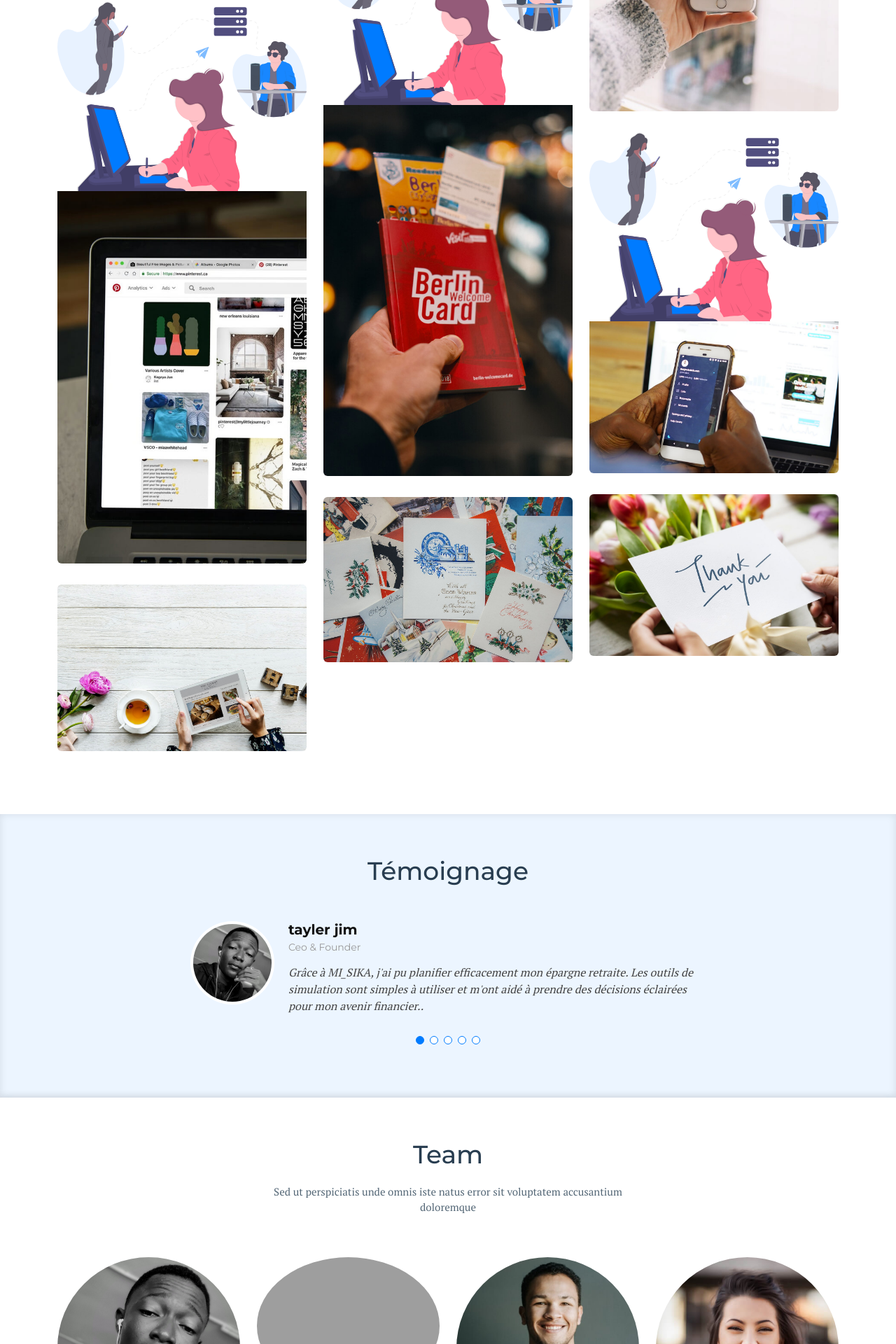
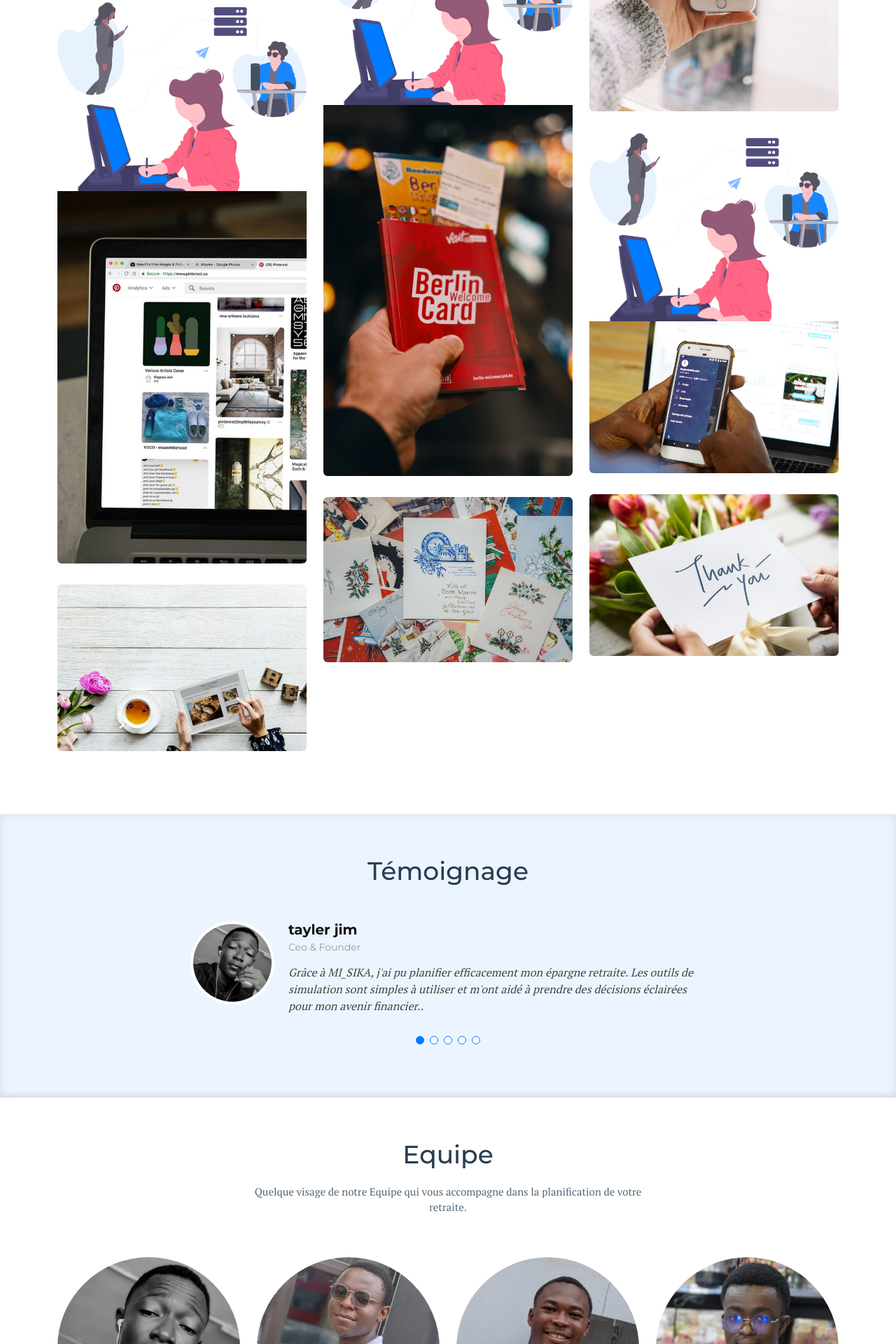
Before and after one commit to josisi98/MI_SIKA, a Flask app: template templates/Accueil.html in a window 1280 px wide. Shown: the part 4580-6500 px from the top of the page at 70% size. Run offline with Flask 3, Linux system fonts and the light colour scheme; the template is opened without the code that fills it, so the values that code supplies are empty; some libraries are stand-ins or nearby versions; grey boxes are pictures that could not be loaded.

Commit message:
second commit

```diff
--- a/app.py
+++ b/app.py
@@ -1,4 +1,5 @@
-from flask import Flask, request, flash, redirect, url_for, render_template, jsonify
+from flask import Flask, request, flash, redirect, url_for, render_template
+from flask_sqlalchemy import SQLAlchemy
 import smtplib
 from email.mime.text import MIMEText
 from email.mime.multipart import MIMEMultipart
@@ -6,7 +7,74 @@
 app = Flask(__name__)
 app.secret_key = 'lavienestrien'
 
-# Routes
+# Configuration de la base de données
+app.config['SQLALCHEMY_DATABASE_URI'] = 'sqlite:///MI_SIKA.db'
+db = SQLAlchemy(app)
+
+# Modèle Utilisateur
+class Utilisateur(db.Model):
+    id = db.Column(db.Integer, primary_key=True)
+    nom = db.Column(db.String(100), nullable=False)
+    email = db.Column(db.String(100), unique=True, nullable=False)
+    messages = db.relationship('Message', backref='expediteur', lazy=True)
+
+    def __repr__(self):
+        return f'Utilisateur({self.nom}, {self.email})'
+
+# Modèle Message
+class Message(db.Model):
+    id = db.Column(db.Integer, primary_key=True)
+    sujet = db.Column(db.String(200), nullable=False)
+    contenu = db.Column(db.Text, nullable=False)
+    expediteur_id = db.Column(db.Integer, db.ForeignKey('utilisateur.id'), nullable=False)
+
+    def __repr__(self):
+        return f'Message({self.sujet}, {self.expediteur_id})'
+
+# Configuration du serveur SMTP (remplacez par vos propres informations)
+receiving_email_address = 'josiaskouassi98@gmail.com'
+smtp_host = 'smtp.example.com'
+smtp_port = 587
+smtp_username = 'Tayler'
+smtp_password = 'verlaine@12'
+
+# Fonction d'envoi d'e-mail (inchangée)
+def send_email(name, email, subject, message):
+    sender_email = 'votre_adresse@gmail.com'  # Remplacez par votre adresse e-mail
+
+    # Configuration du serveur SMTP
+    smtp_host = 'smtp.gmail.com'  # Serveur SMTP de Gmail
+    smtp_port = 587  # Port SMTP de Gmail
+    smtp_username = 'votre_adresse@gmail.com'  # Remplacez par votre adresse e-mail Gmail
+    smtp_password = 'votre_mot_de_passe'  # Remplacez par votre mot de passe Gmail
+
+    # Création de l'objet e-mail
+    msg = MIMEMultipart()
+    msg['From'] = sender_email
+    msg['To'] = email
+    msg['Subject'] = subject
+
+    # Corps du message
+    body = f"Nom : {name}\nEmail : {email}\nMessage :\n{message}"
+    msg.attach(MIMEText(body, 'plain'))
+
+    try:
+        # Connexion au serveur SMTP
+        with smtplib.SMTP(smtp_host, smtp_port) as server:
+            server.starttls()
+            # Login avec votre compte SMTP
+            server.login(smtp_username, smtp_password)
+            # Envoi de l'e-mail
+            server.sendmail(sender_email, email, msg.as_string())
+            return True
+    except Exception as e:
+        print(f"Erreur lors de l'envoi de l'e-mail : {str(e)}")
+        return False
+
+# Exemple d'utilisation
+send_email('John Doe', 'john.doe@example.com', 'Test', 'Ceci est un message de test.')
+
+# Routes (avec modification de l'ancienne route '/')
 @app.route('/')
 def accueil():
     return render_template('Accueil.html', title='Accueil')
@@ -18,39 +86,6 @@
 @app.route('/simulateur')
 def simulateur():
     return render_template('Simulateur.html', title='Simulateur')
-
-# adresse e-mail réelle
-receiving_email_address = 'josiaskouassi98@gmail.com'
-# Configuration du serveur SMTP (remplacez par vos propres informations)
-smtp_host = 'smtp.example.com'
-smtp_port = 587
-smtp_username = 'Tayler'
-smtp_password = 'verlaine@12'
-
-
-def send_email(name, email, subject, message):
-    msg = MIMEMultipart()
-    msg['From'] = email
-    msg['To'] = receiving_email_address
-    msg['Subject'] = subject
-
-    # Corps du message
-    body = f"Nom : {name}\nEmail : {email}\nMessage :\n{message}"
-    msg.attach(MIMEText(body, 'plain'))
-
-    try:
-        with smtplib.SMTP(smtp_host, smtp_port) as server:
-            server.starttls()
-            server.login(smtp_username, smtp_password)
-            server.sendmail(email, receiving_email_address, msg.as_string())
-            return True
-    except Exception as e:
-        print(f"Erreur lors de l'envoi de l'e-mail : {str(e)}")
-        return False
-
-@app.route('/')
-def index():
-    return render_template('index.html')
 
 @app.route('/contact', methods=['POST'])
 def contact():
@@ -64,7 +99,8 @@
     else:
         flash('Erreur lors de l\'envoi de l\'e-mail.', 'danger')
 
-    return redirect(url_for('index'))
+    return redirect(url_for('accueil'))
 
 if __name__ == '__main__':
+    db.create_all()  # Crée les tables avant de lancer l'application
     app.run(debug=True)
--- a/templates/Accueil.html
+++ b/templates/Accueil.html
@@ -487,8 +487,8 @@
     <section id="team">
       <div class="container" data-aos="fade-up">
         <div class="section-header">
-          <h3>Team</h3>
-          <p>Sed ut perspiciatis unde omnis iste natus error sit voluptatem accusantium doloremque</p>
+          <h3>Equipe</h3>
+          <p>Quelque visage de notre Equipe qui vous accompagne dans la planification de votre retraite.</p>
         </div>
 
         <div class="row">
@@ -498,8 +498,8 @@
                 <img src="{{ url_for('static', filename = 'img/josi.jpg') }}" alt="" class="img-fluid">
               <div class="member-info">
                 <div class="member-info-content">
-                  <h4>Walter White</h4>
-                  <span>Chief Executive Officer</span>
+                  <h4>jim Verlaine</h4>
+                  <span>Chef d'Equipe</span>
                   <div class="social">
                     <a href=""><i class="bi bi-twitter"></i></a>
                     <a href=""><i class="bi bi-facebook"></i></a>
@@ -531,11 +531,11 @@
 
           <div class="col-lg-3 col-md-6" data-aos="zoom-out" data-aos-delay="300">
             <div class="member">
-                <img src="{{ url_for('static', filename = 'img/team-3.jpg') }}" alt="" class="img-fluid">
+                <img src="{{ url_for('static', filename = 'img/testimonial-4.png') }}" alt="" class="img-fluid">
               <div class="member-info">
                 <div class="member-info-content">
-                  <h4>William Anderson</h4>
-                  <span>CTO</span>
+                  <h4>Altesse</h4>
+                  <span>Attacher de Presse</span>
                   <div class="social">
                     <a href=""><i class="bi bi-twitter"></i></a>
                     <a href=""><i class="bi bi-facebook"></i></a>
@@ -549,11 +549,11 @@
 
           <div class="col-lg-3 col-md-6" data-aos="zoom-out" data-aos-delay="400">
             <div class="member">
-                <img src="{{ url_for('static', filename = 'img/team-4.jpg') }}" alt="" class="img-fluid">
+                <img src="{{ url_for('static', filename = 'img/testimonial-5.png') }}" alt="" class="img-fluid">
               <div class="member-info">
                 <div class="member-info-content">
-                  <h4>Amanda Jepson</h4>
-                  <span>Accountant</span>
+                  <h4>Moko</h4>
+                  <span>Gestionnaire</span>
                   <div class="social">
                     <a href=""><i class="bi bi-twitter"></i></a>
                     <a href=""><i class="bi bi-facebook"></i></a>
@@ -574,8 +574,8 @@
 <section id="clients" class="section-bg">
     <div class="container" data-aos="fade-up">
       <div class="section-header">
-        <h3>Our Clients</h3>
-        <p>Sed ut perspiciatis unde omnis iste natus error sit voluptatem accusantium doloremque dere santome nida.</p>
+        <h3>Nos Clients</h3>
+        <p>Quelque habitueux de Nos locaux qui vivent une experience fabileuse avec MI_SIKA</p>
       </div>
       <div class="row g-0 clients-wrap clearfix" data-aos="zoom-in" data-aos-delay="100">
         <div class="col-lg-3 col-md-4 col-xs-6">
@@ -658,24 +658,24 @@
               <form action="forms/contact.php" method="post" role="form" class="php-email-form">
                 <div class="row">
                   <div class="form-group col-lg-6">
-                    <input type="text" name="name" class="form-control" id="name" placeholder="Your Name" required>
+                    <input type="text" name="name" class="form-control" id="name" placeholder="Votre Nom" required>
                   </div>
                   <div class="form-group col-lg-6 mt-3 mt-lg-0">
-                    <input type="email" class="form-control" name="email" id="email" placeholder="Your Email" required>
+                    <input type="email" class="form-control" name="email" id="email" placeholder="Votre Email" required>
                   </div>
                 </div>
                 <div class="form-group mt-3">
-                  <input type="text" class="form-control" name="subject" id="subject" placeholder="Subject" required>
+                  <input type="text" class="form-control" name="subject" id="subject" placeholder="Sujet" required>
                 </div>
                 <div class="form-group mt-3">
                   <textarea class="form-control" name="message" rows="5" placeholder="Message" required></textarea>
                 </div>
                 <div class="my-3">
-                  <div class="loading">Loading</div>
+                  <div class="loading">Chargement</div>
                   <div class="error-message"></div>
-                  <div class="sent-message">Your message has been sent. Thank you!</div>
+                  <div class="sent-message">votre mesage a été envoyer. Merci!</div>
                 </div>
-                <div class="text-center"><button type="submit" title="Send Message">Send Message</button></div>
+                <div class="text-center"><button type="submit" title="Envoyer Message">Envoyer Message</button></div>
               </form>
             </div>
           </div>
--- a/templates/includes/nav.html
+++ b/templates/includes/nav.html
@@ -3,7 +3,7 @@
       <li><a class="nav-link scrollto active" href="#hero">Accueil</a></li>
       <li><a class="nav-link scrollto" href="#about">A Propos</a></li>
       <li><a class="nav-link scrollto" href="#services">Services</a></li>
-      <li><a class="nav-link scrollto " href="#portfolio">Simulation PER</a></li>
+      <li><a class="nav-link scrollto " href="#">Simulation PER</a></li>
       <li><a class="nav-link scrollto" href="#contact">Contact</a></li>
     </ul>
     <i class="bi bi-list mobile-nav-toggle"></i>
```
Also changed, not shown: other parts of templates/Accueil.html (+17 -17 lines), static/img/1526px x 1513px.png (added), static/img/testimonial-2.jpg (deleted), static/img/testimonial-2.png (added), static/img/testimonial-3.jpg (deleted), static/img/testimonial-3.png (added), static/img/testimonial-4.jpg (deleted), static/img/testimonial-4.png (added), static/img/testimonial-5.jpg (deleted), static/img/testimonial-5.png (added), 1 other file.
